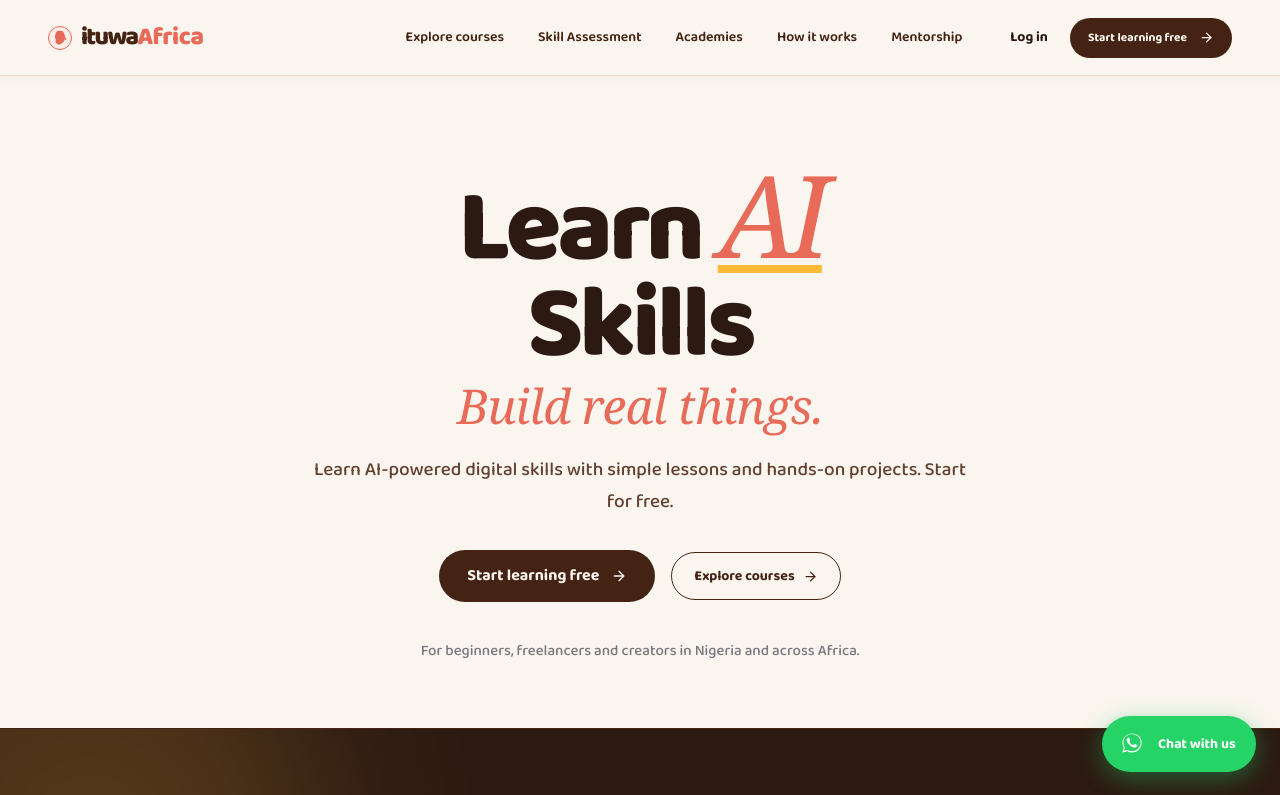
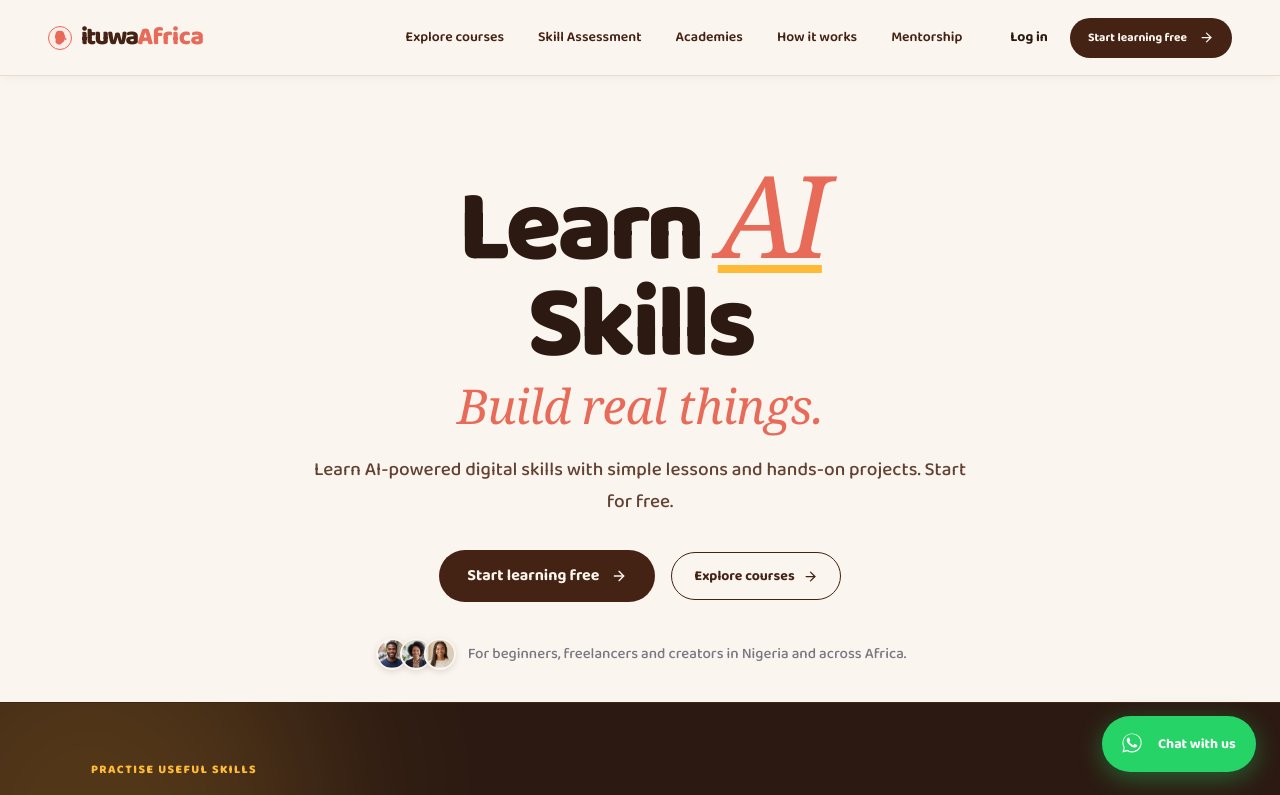
Before and after one commit to codeklin/african-ai-learning-platform, a Next.js app: page / in a window 1280 px wide. Shown: the top 795 px of the page. Built offline with nearby package versions, Linux system fonts and the light colour scheme; no server answers.

Commit message:
reviwed hero bottom padding

```diff
--- a/components/home-page.tsx
+++ b/components/home-page.tsx
@@ -1,6 +1,7 @@
 'use client'
 
 import Link from 'next/link'
+import Image from 'next/image'
 import { useState } from 'react'
 import { ArrowRight, ArrowUpRight, Check, MessageCircle } from 'lucide-react'
 import Brand from '@/components/brand'
@@ -141,6 +142,11 @@ export default function HomePage({ initialUser = null }: { initialUser?: User |
               </Link>
             </div>
             <div className="hero-proof">
+              <span className="proof-avatars" aria-hidden="true">
+                <Image className="proof-avatar-img" src="/ailab1.png" alt="" width={36} height={36} />
+                <Image className="proof-avatar-img" src="/ailab2.png" alt="" width={36} height={36} />
+                <Image className="proof-avatar-img" src="/ailab4.png" alt="" width={36} height={36} />
+              </span>
               <span>For beginners, freelancers and creators in Nigeria and across Africa.</span>
             </div>
           </div>
```
Also changed, not shown: app/globals.css.
